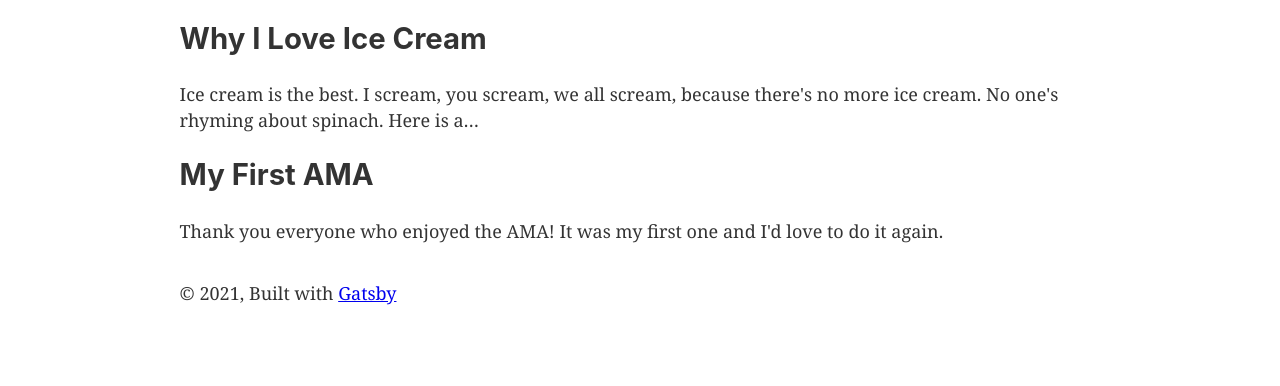
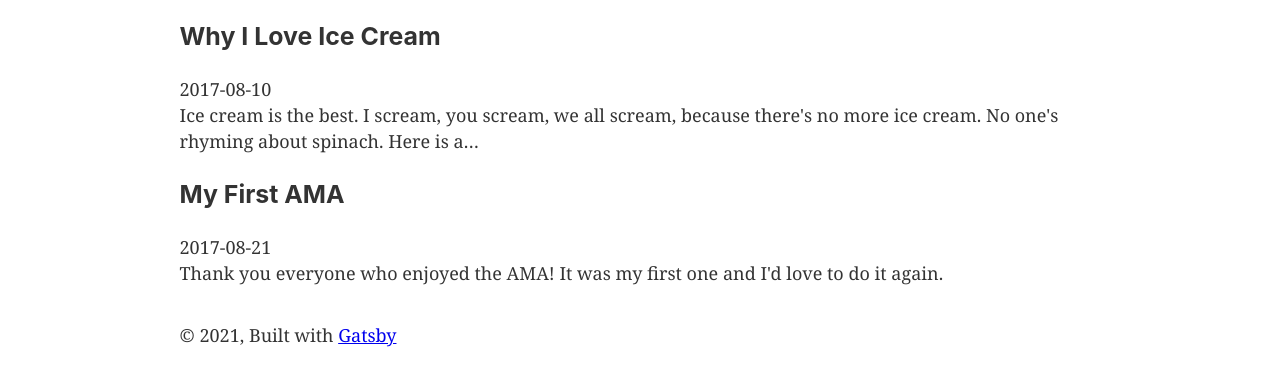
Before and after one commit to yuwen-c/gatsby-blog, a Gatsby site: page / in a window 1280 px wide. Shown: the part 100-486 px from the top of the page. Built offline with nearby package versions, Linux system fonts and the light colour scheme; Gatsby itself is replaced by a stand-in of ours.

Commit message:
export default (indexpage) without naming it

```diff
--- a/src/pages/index.js
+++ b/src/pages/index.js
@@ -5,15 +5,16 @@ import { StaticImage } from "gatsby-plugin-image"
 import Layout from "../components/layout"
 import SEO from "../components/seo"
 
-const IndexPage = ({data}) => (
+export default ({data}) => (
   <Layout>
   {console.log("data",data)}
     <SEO title="Home" />
     {
       data.allMarkdownRemark.edges.map(node => {
         return(
-          <div>
-            <h2>{node.node.frontmatter.title}</h2>
+          <div key={node.node.frontmatter.title}>
+            <h3>{node.node.frontmatter.title}</h3>
+            <span>{node.node.frontmatter.date}</span>
             <p>{node.node.excerpt}</p>
           </div>
         )
@@ -23,7 +24,6 @@ const IndexPage = ({data}) => (
   </Layout>
 )
 
-export default IndexPage
 
 export const query = graphql`
   query  {
@@ -32,7 +32,6 @@ export const query = graphql`
         node {
           id
           excerpt
-          html
           frontmatter {
             date
             description
```
